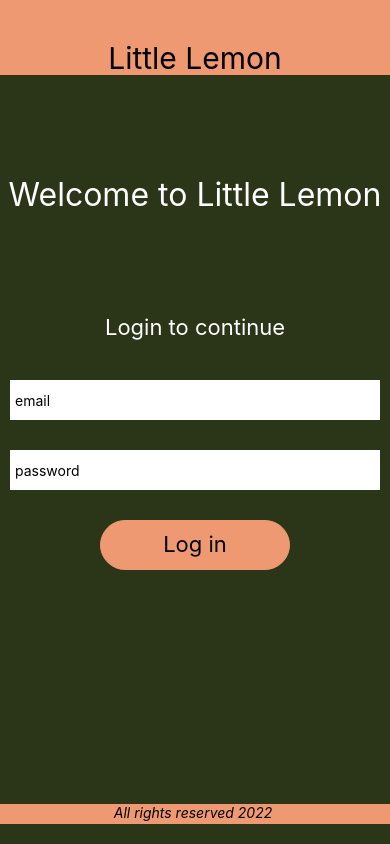
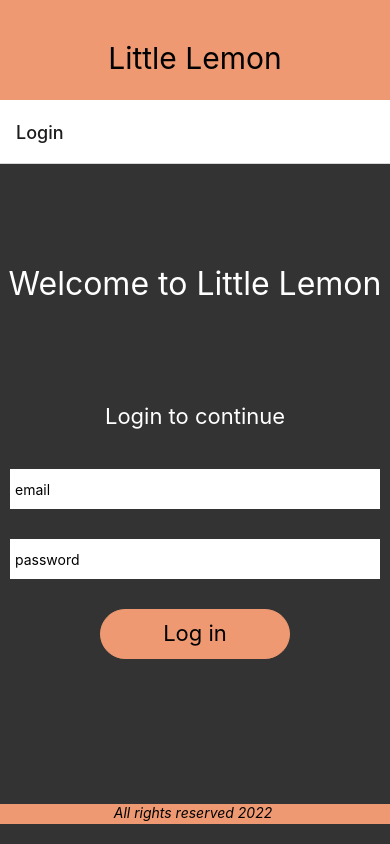
Before and after one commit to tadvas/SampleProject, a React Native app: screen / in a window 390 px wide. Built offline with nearby package versions, Linux system fonts and the light colour scheme.

Commit message:
navigation stuff

```diff
--- a/App.js
+++ b/App.js
@@ -1,20 +1,37 @@
-import { View } from 'react-native'
+import * as React from 'react';
+import { View, Text, StyleSheet } from 'react-native';
 
-import WelcomeScreen from "./WelcomeScreen";
-import LemonHeader from './Components/LemonHeader';
-import LemonFooter from './Components/LemonFooter'
-import MenuItem from './Components/MenuItem';
-import FeedbackForm from './Components/FeedBackForm';
+import LittleLemonHeader from './components/LemonHeader';
+import LittleLemonFooter from './components/LemonFooter';
+import WelcomeScreen from './WelcomeScreen';
 import LoginScreen from './LoginScreen';
+import { NavigationContainer } from '@react-navigation/native';
+import { createNativeStackNavigator } from '@react-navigation/native-stack';
+
+const Stack = createNativeStackNavigator();
 
 export default function App() {
   return (
     <>
-      <View style={{flex:1, backgroundColor: '#2b3618'}}>
-        <LemonHeader />
-        <LoginScreen />
-        <LemonFooter />
-      </View>
+      <NavigationContainer>
+        <View style={styles.container}>
+          <LittleLemonHeader />
+          <Stack.Navigator initialRouteName="Login">
+            <Stack.Screen name="Welcome" component={WelcomeScreen} />
+            <Stack.Screen name="Login" component={LoginScreen} />
+          </Stack.Navigator>
+        </View>
+        <View style={styles.footerContainer}>
+          <LittleLemonFooter />
+        </View>
+      </NavigationContainer>
     </>
   );
 }
+
+const styles = StyleSheet.create({
+  container: {
+    flex: 1,
+  },
+  footerContainer: { backgroundColor: '#333333' },
+});
--- a/Components/LemonHeader.js
+++ b/Components/LemonHeader.js
@@ -13,7 +13,7 @@ export default function LemonHeader() {
 
 const headerStyles = StyleSheet.create({
     header: {
-        height: 75,
+        height: 100,
         backgroundColor: '#EE9972'
     },
     text: {
--- a/LoginScreen.js
+++ b/LoginScreen.js
@@ -1,7 +1,7 @@
 import React, {useState} from "react";
 import { ScrollView, Text, TextInput, StyleSheet, Alert, Pressable } from "react-native"
 
-export default function LoginScreen() {
+export default function LoginScreen({navigation}) {
     const [email, onChangeEmail] = useState('');
     const [password, onChangePassword] = useState('');
     const [isLoggedIn, onLogin] = useState(false);
@@ -40,7 +40,10 @@ export default function LoginScreen() {
             />
             <Pressable
                 style={styles.button}
-                onPress={()=>{onLogin(!isLoggedIn)}}
+                onPress={() => {
+                    onLogin(!isLoggedIn)
+                    navigation.navigate("Welcome")
+                }}
             >
                 <Text style={styles.buttonText}>Log in</Text>
             </Pressable>
@@ -51,7 +54,8 @@ export default function LoginScreen() {
 }
 const styles = StyleSheet.create({
     container: {
-        flex: 1
+        flex: 1,
+        backgroundColor:'#333333',
     },
     title:{
         textAlign: 'center',
--- a/WelcomeScreen.js
+++ b/WelcomeScreen.js
@@ -1,11 +1,25 @@
-import { Text, ScrollView, TextInput, StyleSheet, KeyboardAvoidingView } from 'react-native';
-import { useState } from 'react';
+import {
+  Text,
+  ScrollView,
+  TextInput,
+  StyleSheet,
+  KeyboardAvoidingView,
+  Image,
+  useColorScheme,
+  useWindowDimensions
+  } from 'react-native';
+import React, { useState } from 'react';
+import { useDeviceOrientation } from '@react-native-community/hooks';
 
-export default function WelcomeScreen() {
+const WelcomeScreen = () => {
   const [firstName, onChangeFirstName] = useState('');
+  const colorScheme = useColorScheme();
+  const window = useWindowDimensions();
+  const orientation = useDeviceOrientation();
+
   return (
     <KeyboardAvoidingView
-      style={styles.container}
+      style={[styles.container, colorScheme === 'light' ? {backgroundColor:"#999999"} : {backgroundColor:"#333333"}]}
       behavior={Platform.OS === 'ios' ? 'padding' : 'height'}
     >
       <ScrollView
@@ -13,15 +27,12 @@ export default function WelcomeScreen() {
         style={{flex: 1}}
         keyboardDismissMode="on-drag"
       >
-        <Text
-          style={{
-            textAlign: 'center',
-            fontSize: 32,
-            color: 'white',
-            marginTop: 100
-          }}>
-          Welcome to Little Lemon
-        </Text>
+        <Image
+          style={styles.logo}
+          source={require('./Img/logo.png')}
+          accessible={true}
+          accessibilityLabel='Little lemon logo'
+        />
         <Text style={{
           marginTop: 100,
           fontSize: 20,
@@ -30,8 +41,8 @@ export default function WelcomeScreen() {
           marginLeft: 25,
           marginRight: 25
         }}>
-          !Little Lemon is a charming neighborhood bistro that serves simple food and classic cocktails
-          in a lively but casual environment. We would love to hear more about your experience with us!
+          Little Lemon is a charming neighborhood bistro that serves simple food and classic cocktails
+          in a lively but casual environment... We would love to hear more about your experience with us!
         </Text>
         <TextInput
           style={styles.input}
@@ -40,6 +51,9 @@ export default function WelcomeScreen() {
           placeholder='First Name'
         >
         </TextInput>
+        <Text>
+          {window.height} {window.width} {window.fontScale} {window.scale} {orientation}
+        </Text>
       </ScrollView>
     </KeyboardAvoidingView>
   );
@@ -54,5 +68,13 @@ const styles = StyleSheet.create({
   },
   container: {
     flex: 1.1
+  },
+  logo: {
+    height: 80,
+    width: 300,
+    resizeMode:'contain',
+    margin: 40
   }
 })
+
+export default WelcomeScreen;
--- a/app.json
+++ b/app.json
@@ -3,9 +3,9 @@
     "name": "SampleProject",
     "slug": "SampleProject",
     "version": "1.0.0",
-    "orientation": "portrait",
+    "orientation": "default",
     "icon": "./assets/icon.png",
-    "userInterfaceStyle": "light",
+    "userInterfaceStyle": "automatic",
     "splash": {
       "image": "./assets/splash.png",
       "resizeMode": "contain",
```
Also changed, not shown: package.json (+11 -1 lines), Img/logo.png (added), 1 other file (tests, documents, lock files or other folders).
